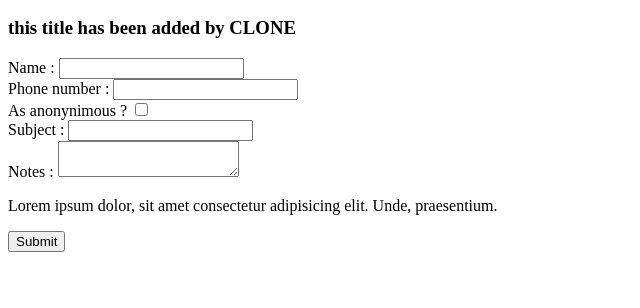
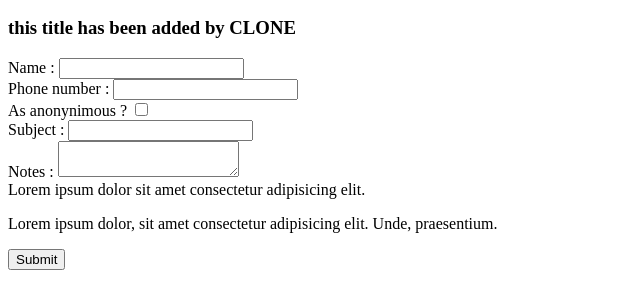
Before and after one commit to wolfhamza/HTML-Stuff, a plain HTML site: page Contact.html in a window 1280 px wide. Shown: the part 110-418 px from the top of the page, without its empty margins (0-640 px from the left). Drawn offline with Linux system fonts and the light colour scheme.

Commit message:
VERSION 14 - NEW MERGED - CLONE - Add article lorem8 to Contact Page

```diff
--- a/Contact.html
+++ b/Contact.html
@@ -24,7 +24,7 @@
         <br>
         <label>Notes : </label>
         <textarea name="" id=""></textarea>
-        <br>
+        <article>Lorem ipsum dolor sit amet consectetur adipisicing elit.</article>
         <p>Lorem ipsum dolor, sit amet consectetur adipisicing elit. Unde, praesentium.</p>
         <button>Submit</button>
     </form>
```
